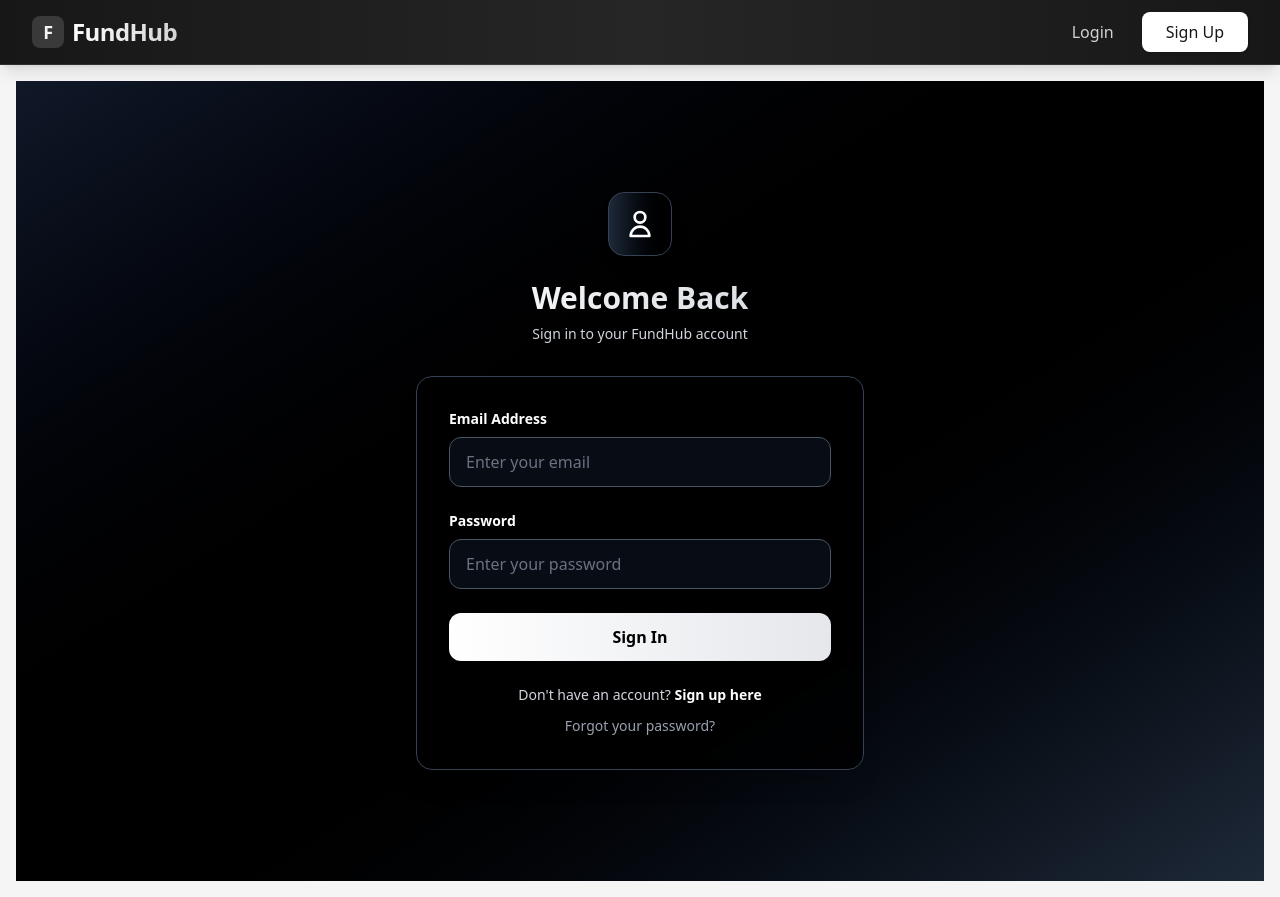
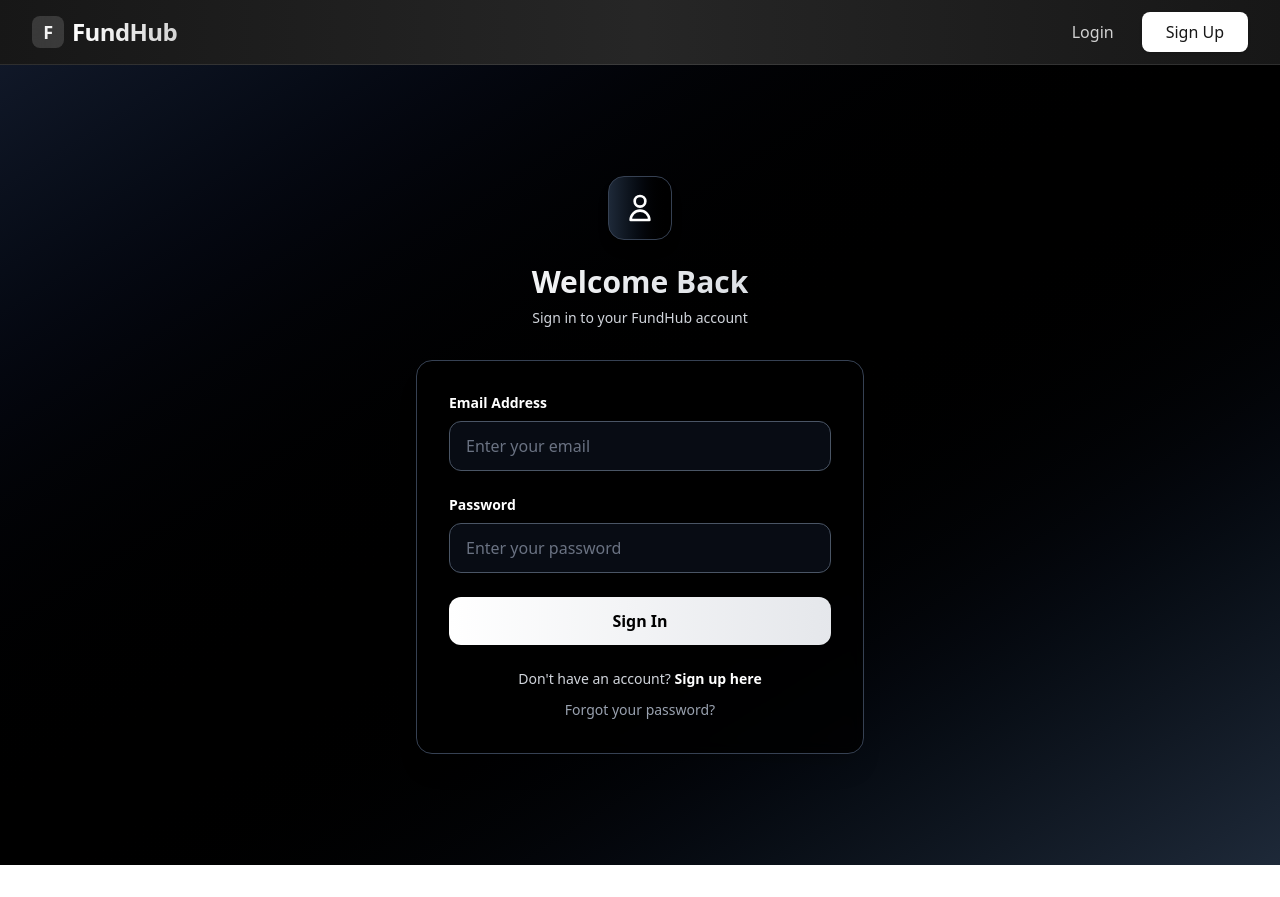
Before and after one commit to ITZ-HURAIRAH18/Saylani_hackton, a React (Vite) app in the folder frontend/: page / in a window 1280 px wide. After the commit the page ends 865 px from the top, so only its background shows below. Built offline with nearby package versions, Linux system fonts and the light colour scheme.

Commit message:
Login and Signup Page ui

```diff
--- a/frontend/src/App.jsx
+++ b/frontend/src/App.jsx
@@ -12,28 +12,29 @@
 import NGODashboard from "./pages/NGODashboard";
 import ProtectedRoute from "./components/ProtectedRoute"; // ✅ renamed
 import ChangePassword from "./pages/ChangePassword";
+
 function App() {
   return (
     <Router>
       <div className="min-h-screen bg-neutral-100 text-neutral-900">
         <Navbar />
-        <div className="p-4">
         <Routes>
-            {/* Public routes */}
-            <Route path="/" element={<Login />} /> 👈 default homepage
+          {/* Public routes - full screen pages without padding */}
+          <Route path="/" element={<Login />} />
           <Route path="/login" element={<Login />} />
           <Route path="/signup" element={<Signup />} />
-            <Route path="/campaigns" element={<Campaigns />} />
-            <Route path="/campaign/:id" element={<CampaignDetail />} />
-            <Route path="/change-password" element={<ChangePassword />} />
 
+          {/* Pages with navbar and padding */}
+          <Route path="/campaigns" element={<div className="p-4"><Campaigns /></div>} />
+          <Route path="/campaign/:id" element={<div className="p-4"><CampaignDetail /></div>} />
+          <Route path="/change-password" element={<div className="p-4"><ChangePassword /></div>} />
 
           {/* Protected routes */}
           <Route
             path="/dashboard"
             element={
               <ProtectedRoute>
-                  <Dashboard />
+                <div className="p-4"><Dashboard /></div>
               </ProtectedRoute>
             }
           />
@@ -41,7 +42,7 @@
             path="/dashboard/donor"
             element={
               <ProtectedRoute role="donor">
-                  <DonorDashboard />
+                <div className="p-4"><DonorDashboard /></div>
               </ProtectedRoute>
             }
           />
@@ -49,12 +50,11 @@
             path="/dashboard/ngo"
             element={
               <ProtectedRoute role="ngo">
-                  <NGODashboard />
+                <div className="p-4"><NGODashboard /></div>
               </ProtectedRoute>
             }
           />
         </Routes>
-        </div>
         <ToastContainer
           position="top-right"
           autoClose={3000}
--- a/frontend/src/pages/Login.jsx
+++ b/frontend/src/pages/Login.jsx
@@ -76,8 +76,8 @@
   };
 
   return (
-    <div className="min-h-screen bg-gradient-to-br from-gray-900 via-black to-gray-800 flex items-center justify-center py-12 px-4 sm:px-6 lg:px-8">
-      <div className="max-w-md w-full space-y-8">
+    <div className="min-h-screen w-full bg-gradient-to-br from-gray-900 via-black to-gray-800 flex items-center justify-center py-12">
+      <div className="max-w-md w-full mx-4 space-y-8">
         {/* Header Section */}
         <div className="text-center">
           <div className="mx-auto h-16 w-16 bg-gradient-to-r from-gray-800 to-black rounded-2xl flex items-center justify-center shadow-lg border border-gray-700">
--- a/frontend/src/pages/Signup.jsx
+++ b/frontend/src/pages/Signup.jsx
@@ -81,8 +81,8 @@
   };
 
   return (
-    <div className="min-h-screen bg-gradient-to-br from-gray-900 via-black to-gray-800 flex items-center justify-center py-12 px-4 sm:px-6 lg:px-8">
-      <div className="max-w-md w-full space-y-8">
+    <div className="min-h-screen w-full bg-gradient-to-br from-gray-900 via-black to-gray-800 flex items-center justify-center py-12">
+      <div className="max-w-md w-full mx-4 space-y-8">
         {/* Header Section */}
         <div className="text-center">
           <div className="mx-auto h-16 w-16 bg-gradient-to-r from-gray-800 to-black rounded-2xl flex items-center justify-center shadow-lg border border-gray-700">
```
Lines whose indentation alone changed are shown as unchanged.
